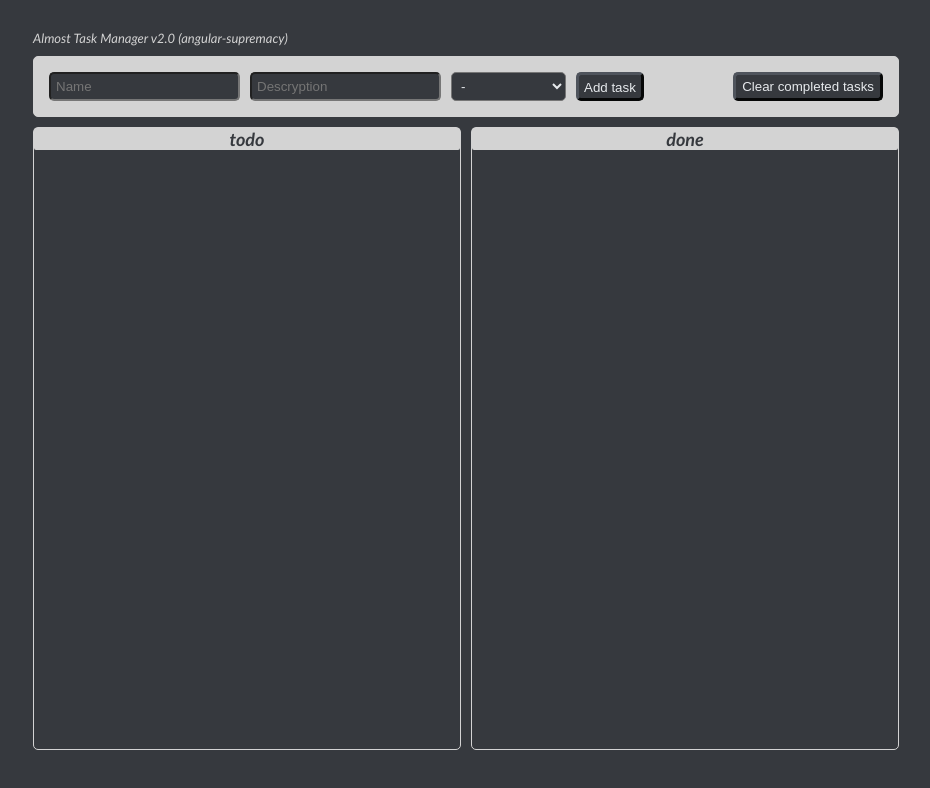
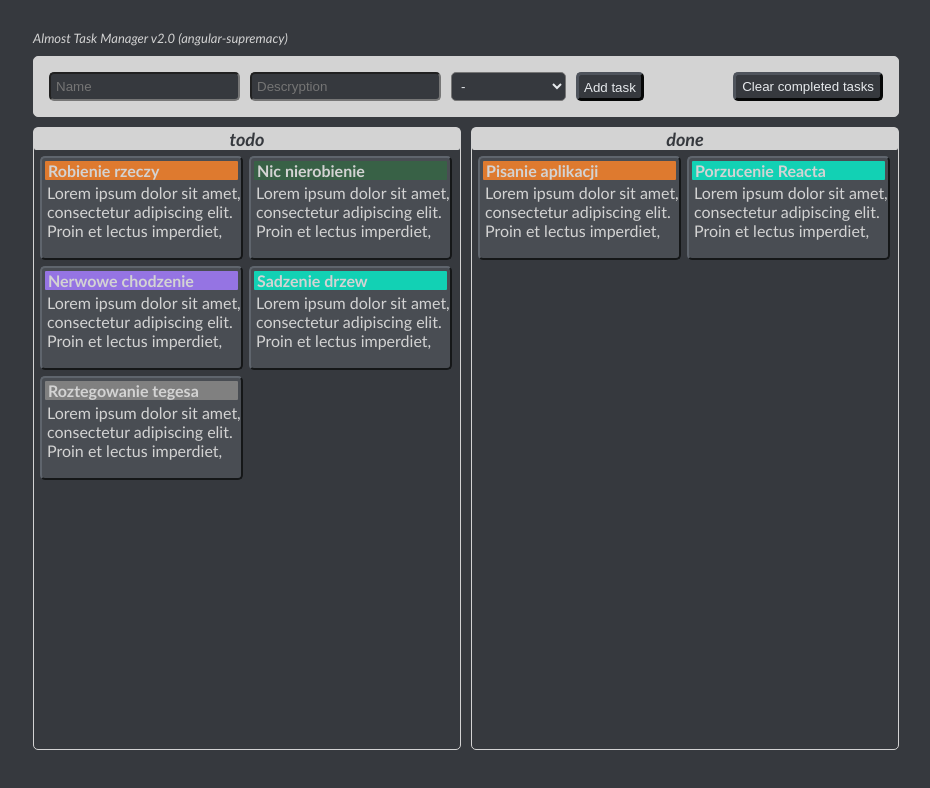
Before and after one commit to PawelKuruc/angular-supremacy, an Angular app: page / in a window 1280 px wide. Shown: the top 788 px of the page, without its empty margins (174-1104 px from the left). Built offline with nearby package versions, Linux system fonts and the light colour scheme.

Commit message:
css for items

```diff
--- a/src/app/data-model/FakeDB.ts
+++ b/src/app/data-model/FakeDB.ts
@@ -2,23 +2,37 @@ import { Task } from "./Task";
 import { User } from "./User";
 
 export abstract class FakeDB{
-    usersList: User[] = [
-        new User('Paweł Kuruc', ''),
-        new User('Eryk Pałasz', ''),
-        new User('Oskar Anczyk', ''),
-        new User('Paweł Wolf', '')
+    static usersList: User[] = [
+        new User('Paweł Kuruc', '#de7a2f'),
+        new User('Eryk Pałasz', '#386146'),
+        new User('Oskar Anczyk', '#9574e3'),
+        new User('Paweł Wolf', '#12D1B4')
     ];
 
-    todoTasks: Task[] = [
-        new Task('Robienie rzeczy','', this.usersList[0]),
-        new Task('Nic nierobienie','', this.usersList[1]),
-        new Task('Nerwowe chodzenie','', this.usersList[2]),
-        new Task('Sadzenie drzew','', this.usersList[3]),
-        new Task('Roztegowanie tegesa','')
+    static todoTasks: Task[] = [
+        new Task('Robienie rzeczy',
+                'Lorem ipsum dolor sit amet, consectetur adipiscing elit. Proin et lectus imperdiet, interdum mauris a, pretium velit. Mauris fermentum, odio ac fermentum faucibus, magna mi pretium enim, id ultrices felis neque sed magna. Praesent rutrum congue leo, sit amet lobortis orci blandit sit amet. Nullam luctus, risus id vehicula tristique, metus ligula ultrices felis, in pulvinar tellus est pellentesque lacus. Donec mattis vel ipsum vel condimentum. Duis ut porta ligula. In porttitor porta sem et commodo. Praesent efficitur augue eu suscipit laoreet. Cras posuere vestibulum elit id lacinia. Curabitur luctus erat ac justo tincidunt egestas. Donec gravida varius tempor.',
+                this.usersList[0]),
+        new Task('Nic nierobienie',
+                'Lorem ipsum dolor sit amet, consectetur adipiscing elit. Proin et lectus imperdiet, interdum mauris a, pretium velit. Mauris fermentum, odio ac fermentum faucibus, magna mi pretium enim, id ultrices felis neque sed magna. Praesent rutrum congue leo, sit amet lobortis orci blandit sit amet. Nullam luctus, risus id vehicula tristique, metus ligula ultrices felis, in pulvinar tellus est pellentesque lacus. Donec mattis vel ipsum vel condimentum. Duis ut porta ligula. In porttitor porta sem et commodo. Praesent efficitur augue eu suscipit laoreet. Cras posuere vestibulum elit id lacinia.',
+                this.usersList[1]),
+        new Task('Nerwowe chodzenie',
+                'Lorem ipsum dolor sit amet, consectetur adipiscing elit. Proin et lectus imperdiet, interdum mauris a, pretium velit. Mauris fermentum, odio ac fermentum faucibus, magna mi pretium enim, id ultrices felis neque sed magna. Praesent rutrum congue leo, sit amet lobortis orci blandit sit amet. Nullam luctus, risus id vehicula tristique, metus ligula ultrices felis, in pulvinar tellus est pellentesque lacus. Donec mattis vel ipsum vel condimentum. Duis ut porta ligula. In porttitor porta sem et commodo. Praesent efficitur augue eu suscipit laoreet. Cras posuere vestibulum elit id lacinia. Curabitur luctus erat ac justo tincidunt egestas.',
+                this.usersList[2]),
+        new Task('Sadzenie drzew',
+                'Lorem ipsum dolor sit amet, consectetur adipiscing elit. Proin et lectus imperdiet, interdum mauris a, pretium velit. Mauris fermentum, odio ac fermentum faucibus, magna mi pretium enim, id ultrices felis neque sed magna. Praesent rutrum congue leo, sit amet lobortis orci blandit sit amet. Nullam luctus, risus id vehicula tristique, metus ligula ultrices felis, in pulvinar tellus est pellentesque lacus. Donec mattis vel ipsum vel condimentum. Duis ut porta ligula. In porttitor porta sem et commodo. Praesent efficitur augue eu suscipit laoreet.',
+                this.usersList[3]),
+        new Task('Roztegowanie tegesa',
+                'Lorem ipsum dolor sit amet, consectetur adipiscing elit. Proin et lectus imperdiet, interdum mauris a, pretium velit. Mauris fermentum, odio ac fermentum faucibus, magna mi pretium enim, id ultrices felis neque sed magna. Praesent rutrum congue leo, sit amet lobortis orci blandit sit amet. Nullam luctus, risus id vehicula tristique, metus ligula ultrices felis, in pulvinar tellus est pellentesque lacus. Donec mattis vel ipsum vel condimentum. Duis ut porta ligula. In porttitor porta sem et commodo. Praesent efficitur augue eu suscipit laoreet. Cras posuere vestibulum elit id lacinia. Curabitur luctus erat ac justo tincidunt egestas.',
+                )
     ];
 
-    doneTasks: Task[] = [
-        new Task('Pisanie aplikacji','', this.usersList[0]),
-        new Task('Porzucenie Reacta','', this.usersList[3])
+    static doneTasks: Task[] = [
+        new Task('Pisanie aplikacji',
+                'Lorem ipsum dolor sit amet, consectetur adipiscing elit. Proin et lectus imperdiet, interdum mauris a, pretium velit. Mauris fermentum, odio ac fermentum faucibus, magna mi pretium enim, id ultrices felis neque sed magna. Praesent rutrum congue leo, sit amet lobortis orci blandit sit amet. Nullam luctus, risus id vehicula tristique, metus ligula ultrices felis, in pulvinar tellus est pellentesque lacus. Donec mattis vel ipsum vel condimentum. Duis ut porta ligula. In porttitor porta sem et commodo. Praesent efficitur augue eu suscipit laoreet.',
+                this.usersList[0]),
+        new Task('Porzucenie Reacta',
+                'Lorem ipsum dolor sit amet, consectetur adipiscing elit. Proin et lectus imperdiet, interdum mauris a, pretium velit. Mauris fermentum, odio ac fermentum faucibus, magna mi pretium enim, id ultrices felis neque sed magna. Praesent rutrum congue leo, sit amet lobortis orci blandit sit amet. Nullam luctus, risus id vehicula tristique, metus ligula ultrices felis, in pulvinar tellus est pellentesque lacus. Donec mattis vel ipsum vel condimentum. Duis ut porta ligula. In porttitor porta sem et commodo. Praesent efficitur augue eu suscipit laoreet. Cras posuere vestibulum elit id lacinia.',
+                this.usersList[3])
     ];
 }
--- a/src/app/data-model/Task.ts
+++ b/src/app/data-model/Task.ts
@@ -26,7 +26,13 @@ export class Task {
         this.history += '> "'+this.name+'" task description has been modified.\n\n';
     }
 
-    getAssignedUser(): User | undefined{ return this.assignment; }
+    getAssignedUser(): User{
+        if(this.assignment != undefined){
+            return this.assignment;
+        }else{
+            return new User('not assigned','gray');
+        }
+    }
     assign(user: User): boolean{
         if (this.assignment == undefined){
             this.assignment = user;
--- a/src/app/done-area/done-area.component.css
+++ b/src/app/done-area/done-area.component.css
@@ -7,3 +7,30 @@
     font-weight: 600;
     border-radius: 2px;
 }
+
+ul {
+    width: 100%;
+    height: 100%;
+    box-sizing: border-box;
+
+    column-count: auto;
+    column-gap: 0px;
+
+    margin: 0;
+    padding: 3px;
+}
+
+app-task-item {
+  height: auto;
+  width: 203px;
+  margin: 3px;
+  box-sizing: border-box;
+
+  background-color: #494d53;
+
+  border: 2px outset #5f656d;
+  border-radius: 5px;
+
+  overflow: clip;
+  display: inline-flex;
+}
--- a/src/app/done-area/done-area.component.html
+++ b/src/app/done-area/done-area.component.html
@@ -1,3 +1,9 @@
 <div class="area-title">
     done
 </div>
+<ul>
+    <app-task-item
+        *ngFor="let task of doneList"
+        [task]="task"
+    ></app-task-item>
+</ul>
--- a/src/app/done-area/done-area.component.ts
+++ b/src/app/done-area/done-area.component.ts
@@ -1,4 +1,6 @@
 import { Component, OnInit } from '@angular/core';
+import { FakeDB } from '../data-model/FakeDB';
+import { Task } from '../data-model/Task';
 
 @Component({
   selector: 'app-done-area',
@@ -7,7 +9,11 @@ import { Component, OnInit } from '@angular/core';
 })
 export class DoneAreaComponent implements OnInit {
 
-  constructor() { }
+  doneList: Task[];
+
+  constructor() {
+    this.doneList = FakeDB.doneTasks;
+  }
 
   ngOnInit(): void {
   }
--- a/src/app/task-item/task-item.component.css
+++ b/src/app/task-item/task-item.component.css
@@ -0,0 +1,35 @@
+.content{
+    height: 100px;
+    display: grid;
+    grid-template-columns: 1fr;
+    grid-template-rows: 25px 1fr 15px;
+
+}
+
+.top-bar{
+    grid-row-start: 1;
+    grid-row-end: 2;
+    margin: 3px;
+    padding-left: 3px;
+    border-radius: 1px;
+    background-color: var(--color);
+
+    font-weight: 600;
+}
+
+.top-bar:hover{
+    font-weight: 500;
+    padding-left: 20px;
+}
+
+.description{
+    grid-row-start: 2;
+    grid-row-end: 3;
+    padding-left: 5px;
+    overflow: hidden;
+}
+
+.bot-controls{
+    grid-row-start: 3;
+    grid-row-end: 4;
+}
--- a/src/app/task-item/task-item.component.html
+++ b/src/app/task-item/task-item.component.html
@@ -1 +1,21 @@
-<p>task-item works!</p>
+<div class="content">
+    <div
+        class="top-bar"
+        [style.--color]="task.getAssignedUser().color"
+        (mouseover)="mouseOverTopBar=true"
+        (mouseout)="mouseOverTopBar=false"
+    >
+        <span *ngIf="!mouseOverTopBar">{{task.getName()}}</span>
+        <span *ngIf="mouseOverTopBar">{{'\< '+task.getAssignedUser().name+' \>'}}</span>
+    </div>
+    <div
+        class="description"
+    >
+        {{task.getDescription()}}
+    </div>
+    <div
+        class="bot-controls"
+    >
+
+    </div>
+</div>
--- a/src/app/task-item/task-item.component.ts
+++ b/src/app/task-item/task-item.component.ts
@@ -1,4 +1,5 @@
-import { Component, OnInit } from '@angular/core';
+import { Component, OnInit, Input } from '@angular/core';
+import { Task } from '../data-model/Task';
 
 @Component({
   selector: 'app-task-item',
@@ -6,8 +7,12 @@ import { Component, OnInit } from '@angular/core';
   styleUrls: ['./task-item.component.css']
 })
 export class TaskItemComponent implements OnInit {
+  @Input() task!: Task;
+  mouseOverTopBar: boolean;
 
-  constructor() { }
+  constructor() {
+    this.mouseOverTopBar = false;
+  }
 
   ngOnInit(): void {
   }
--- a/src/app/todo-area/todo-area.component.css
+++ b/src/app/todo-area/todo-area.component.css
@@ -7,3 +7,30 @@
     font-weight: 600;
     border-radius: 2px;
 }
+
+ul {
+    width: 100%;
+    height: 100%;
+    box-sizing: border-box;
+
+    column-count: auto;
+    column-gap: 0px;
+
+    margin: 0;
+    padding: 3px;
+}
+
+app-task-item {
+    height: auto;
+    width: 203px;
+    margin: 3px;
+    box-sizing: border-box;
+
+    background-color: #494d53;
+
+    border: 2px outset #5f656d;
+    border-radius: 5px;
+
+    overflow: clip;
+    display: inline-flex;
+}
--- a/src/app/todo-area/todo-area.component.html
+++ b/src/app/todo-area/todo-area.component.html
@@ -1,3 +1,9 @@
 <div class="area-title">
     todo
 </div>
+<ul>
+    <app-task-item
+        *ngFor="let task of todoList"
+        [task]="task"
+    ></app-task-item>
+</ul>
--- a/src/app/todo-area/todo-area.component.ts
+++ b/src/app/todo-area/todo-area.component.ts
@@ -1,4 +1,6 @@
 import { Component, OnInit } from '@angular/core';
+import { FakeDB } from '../data-model/FakeDB';
+import { Task } from '../data-model/Task';
 
 @Component({
   selector: 'app-todo-area',
@@ -7,7 +9,11 @@ import { Component, OnInit } from '@angular/core';
 })
 export class TodoAreaComponent implements OnInit {
 
-  constructor() { }
+  todoList: Task[];
+
+  constructor() {
+    this.todoList = FakeDB.todoTasks;
+  }
 
   ngOnInit(): void {
   }
```
